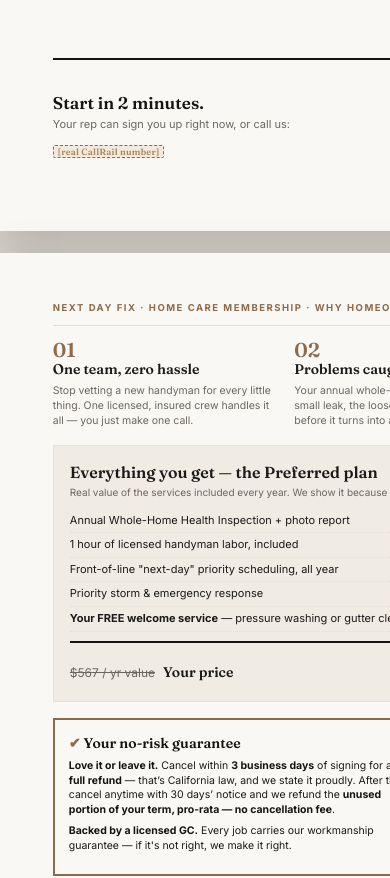
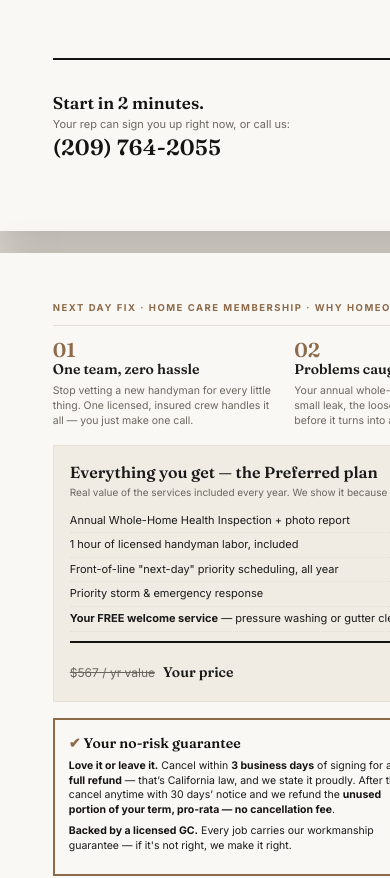
Before and after one commit to rek-source/NDF_Beats, a website: page public/handout.html in a window 390 px wide. Shown: the part 960-1838 px from the top of the page. Drawn offline with Linux system fonts and the light colour scheme.

Commit message:
handout: fill real NDF phone (209) 764-2055

```diff
--- a/public/handout.html
+++ b/public/handout.html
@@ -141,7 +141,7 @@
      ════════════════════════════════════════════════════════════════════════ -->
 <script id="proof-config">
 window.NDF_PROOF = {
-  phone: "",              // OWNER: real CallRail tracking number, formatted e.g. "(209) 555-0123"
+  phone: "(209) 764-2055", // NDF main line (Ryan, 2026-07-06). Swap for a CallRail tracking number when provisioned.
   rating: "",             // OWNER: real review rating, e.g. "4.9"
   review_count: "",       // OWNER: real review count + source, e.g. "312 Google reviews"
   homeowners_served: "",  // OWNER: real count, e.g. "1,400+"
```
